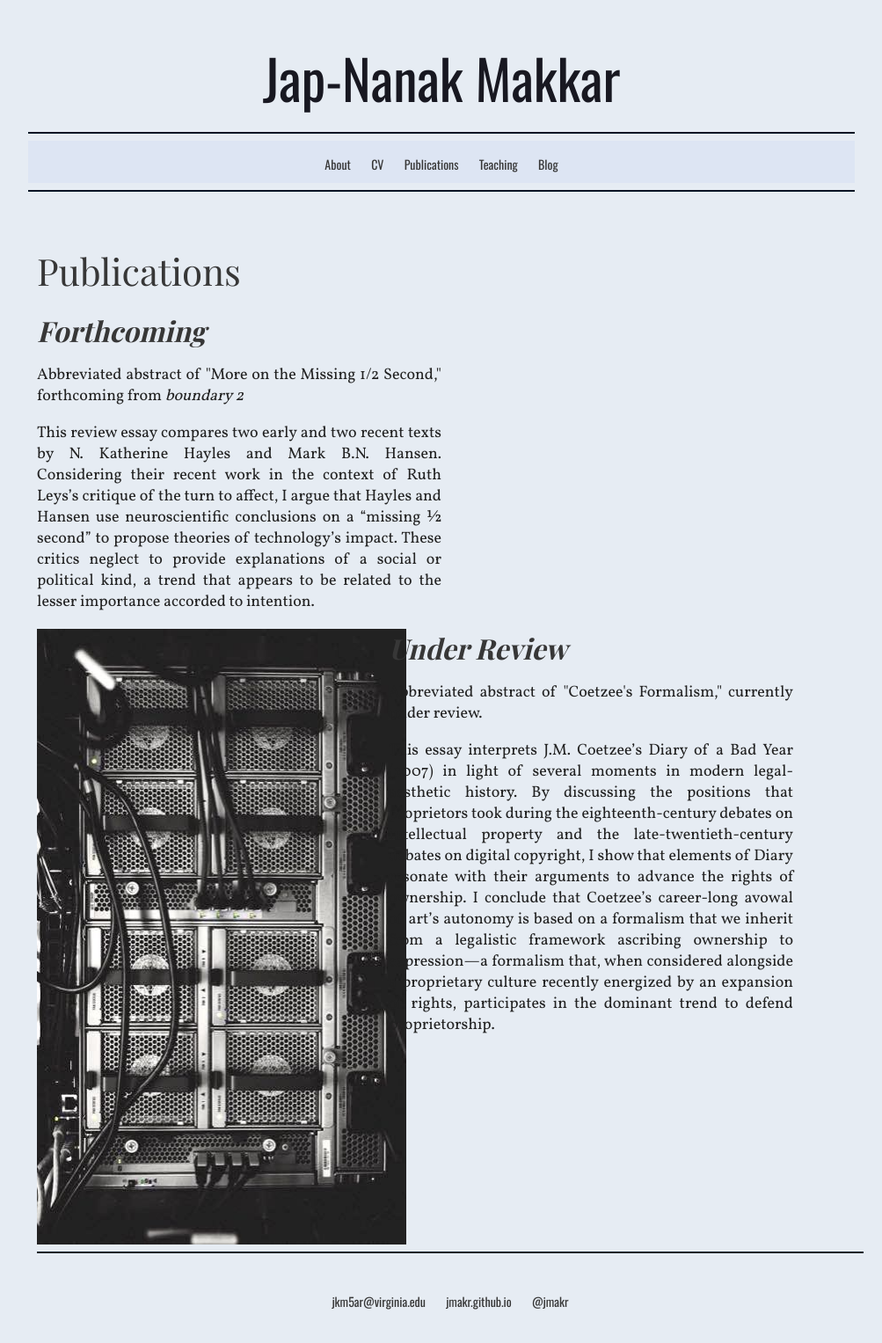
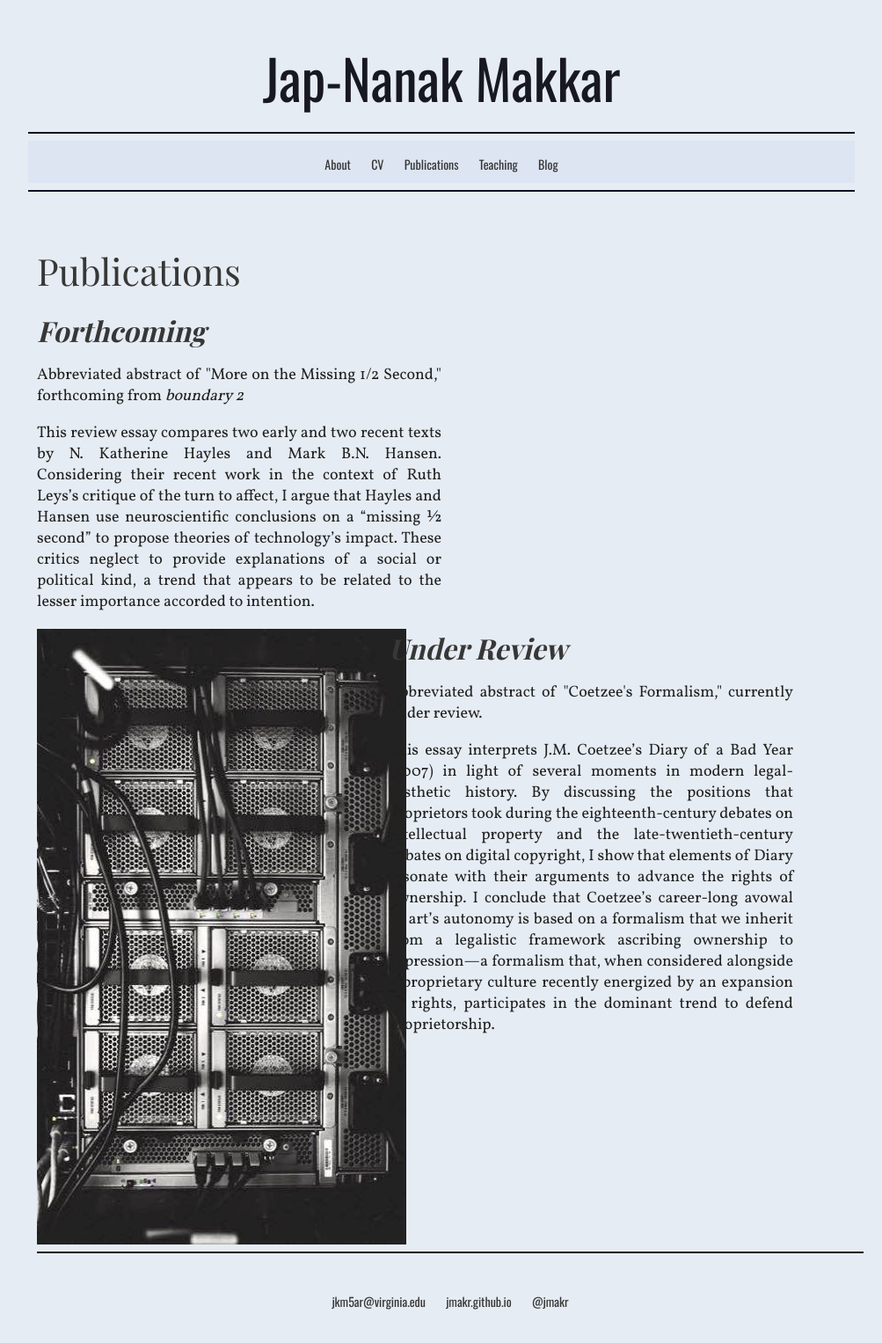
Before and after one commit to jmakr/jmakr.github.io, a Jekyll site: the page built from publications/index.html, in a window 1280 px wide. Shown: the whole page at 88% size, without its empty margins (138-1141 px from the left). Built offline with Jekyll 4.4.1, drawn with Linux system fonts in a browser that asks for light colours; some web fonts are replaced.

Commit message:
Update index.html

```diff
--- a/publications/index.html
+++ b/publications/index.html
@@ -30,7 +30,7 @@ title: Publications
  <div id="imgpub" class="article grid_5">
 	<div class="imgpub2">
 	<div style="width:420px;">
-	<img src="Publicationsphoto2.jpg" height="700" width="420"/>
+	<img src="Publicationsphoto3.jpg" height="700" width="420"/>
 	</div>
 	</div>
 
```
